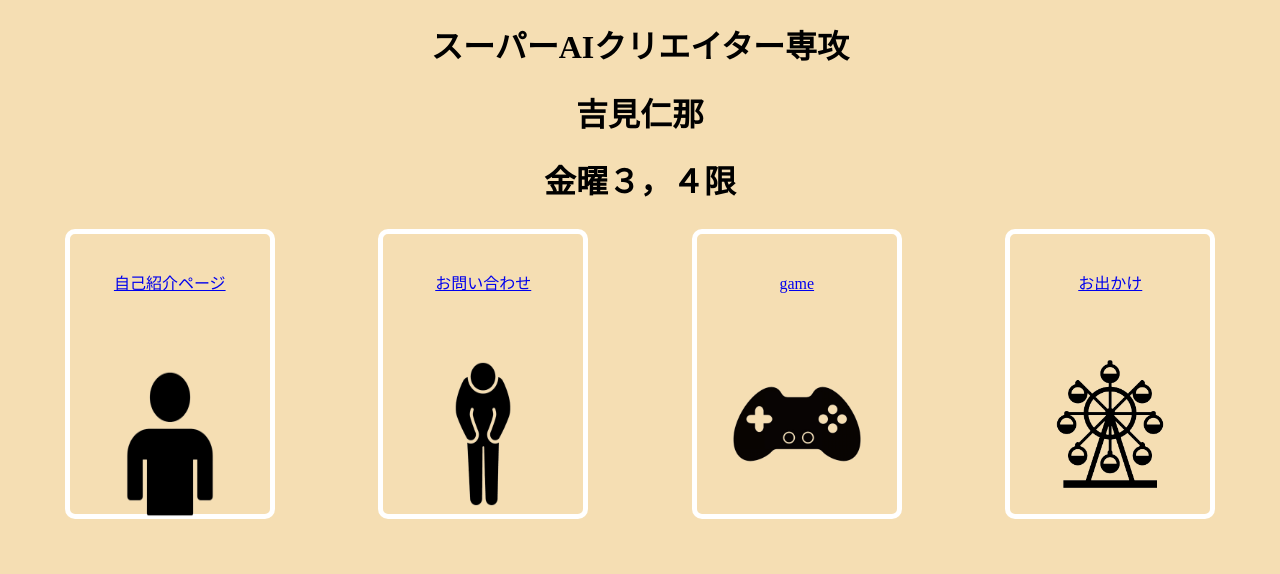
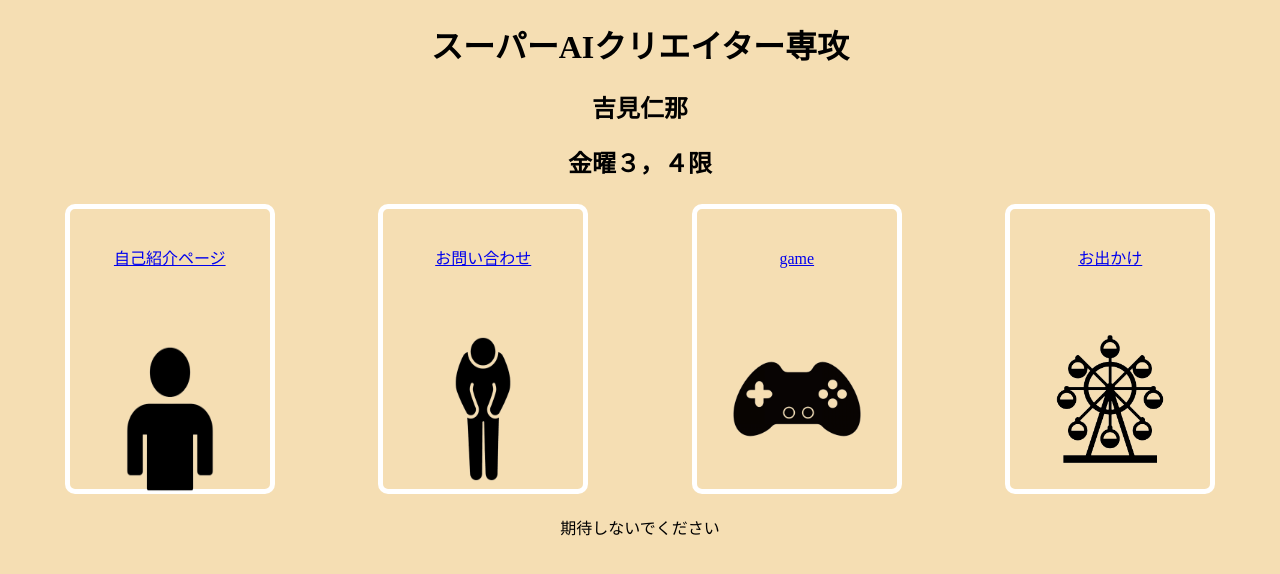
Before and after one commit to niina58/about-me, a plain HTML site: page index.html in a window 1280 px wide. Drawn offline with Linux system fonts and the light colour scheme.

Commit message:
Update index.html

```diff
--- a/index.html
+++ b/index.html
@@ -7,9 +7,13 @@
     <link rel="stylesheet" href="hikei.css">
 </head>
 <body class="style">
-    <h1>スーパーAIクリエイター専攻</h1>
-    <h1>吉見仁那</h1>
-    <h1>金曜３，４限</h1>
+    <header>
+        <h1>スーパーAIクリエイター専攻</h1>
+    </header>
+    <nav>
+        <h1>吉見仁那</h1>
+        <h1>金曜３，４限</h1>
+    </nav>
 
     <div class="pbox">
 
@@ -32,14 +36,10 @@
             <a href="syumi2/index.html">お出かけ</a>
             <a href="syumi2/index.html"><img src="./photo/odekake.png"width="180px"></a>
         </div>
-      </div>
-
-
-
-
-
-
-
+    </div>
+    <footer>
+        <p>期待しないでください</p>
+    </footer>
 
 </body>
 </html>
```
